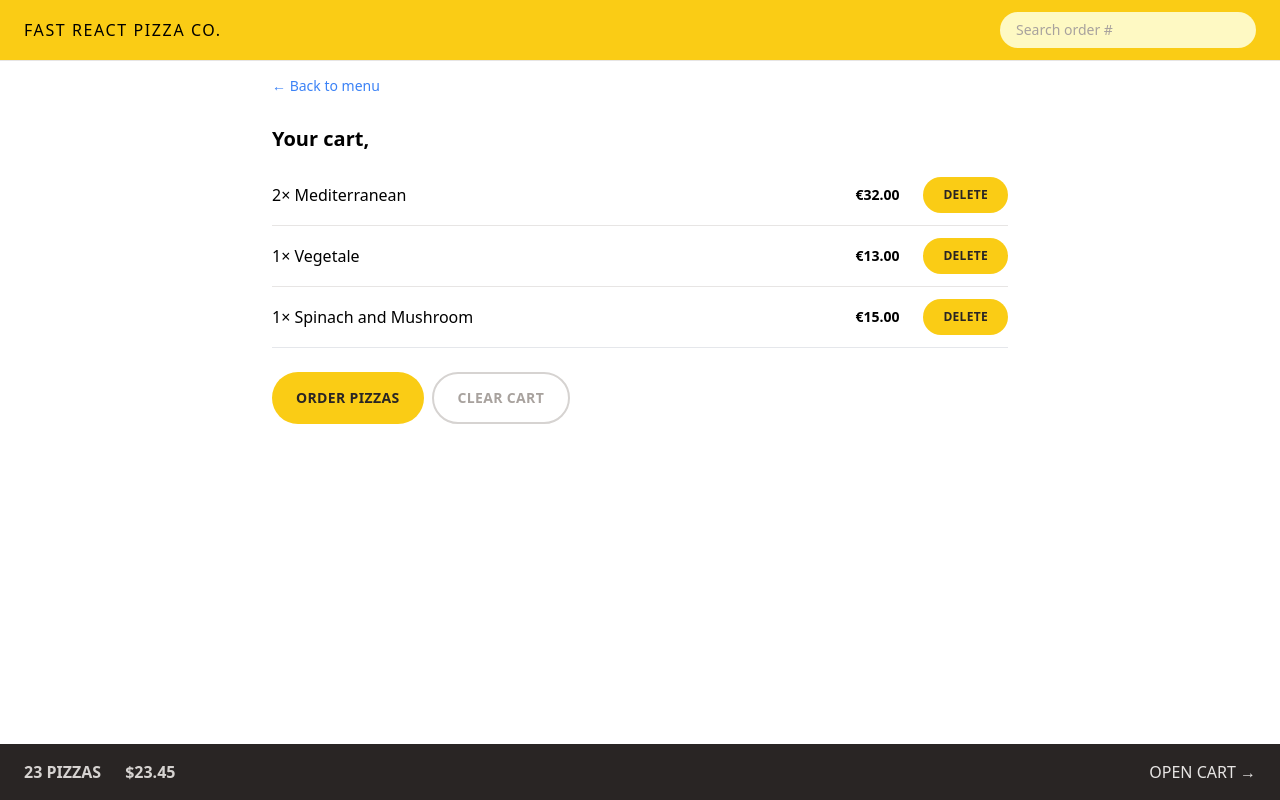
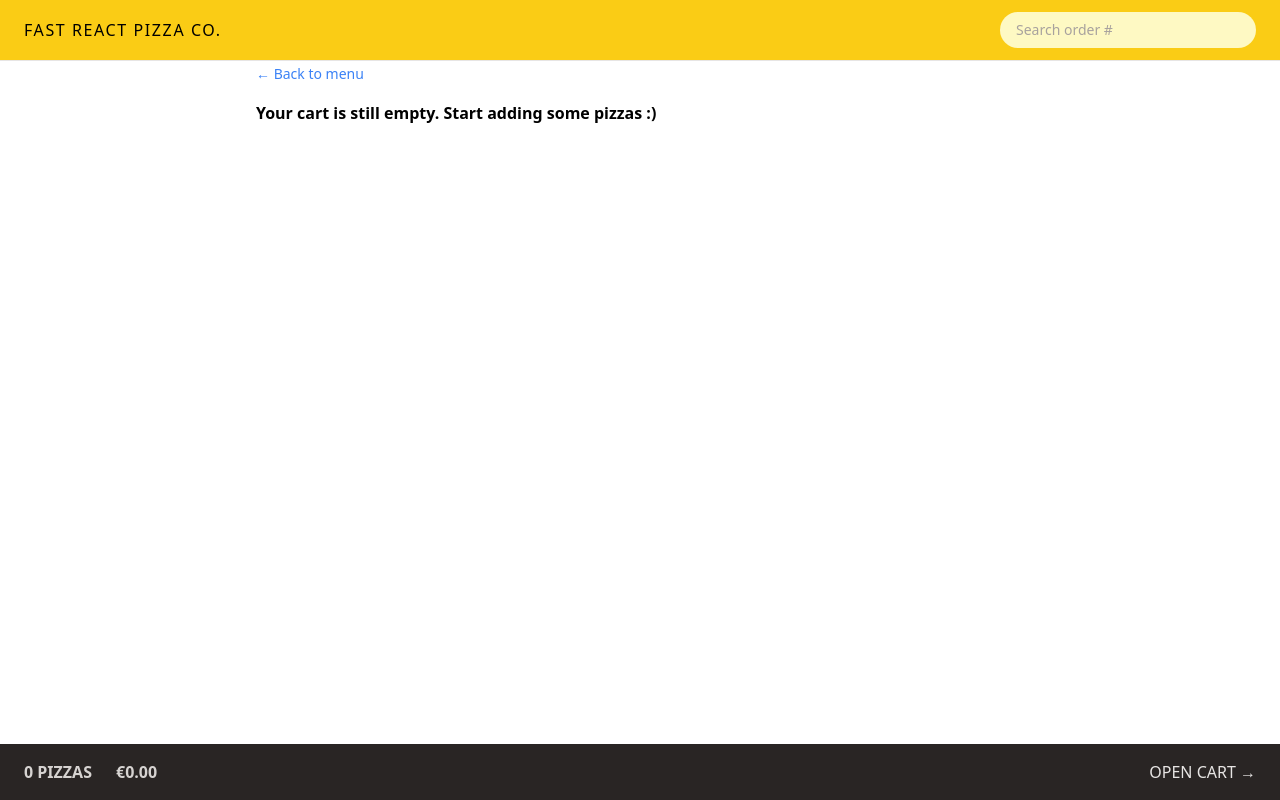
Before and after one commit to VisheshSingh/fast-react-pizza, a React (Vite) app: page /cart in a window 1280 px wide. Built offline with nearby package versions, Linux system fonts and the light colour scheme.

Commit message:
cart overview from redux

```diff
--- a/src/features/cart/Cart.jsx
+++ b/src/features/cart/Cart.jsx
@@ -2,35 +2,16 @@ import { Link } from "react-router-dom";
 import LinkButton from "../../ui/LinkButton";
 import Button from "../../ui/Button";
 import CartItem from "./CartItem";
-import { useSelector } from "react-redux";
-
-const fakeCart = [
-  {
-    pizzaId: 12,
-    name: "Mediterranean",
-    quantity: 2,
-    unitPrice: 16,
-    totalPrice: 32,
-  },
-  {
-    pizzaId: 6,
-    name: "Vegetale",
-    quantity: 1,
-    unitPrice: 13,
-    totalPrice: 13,
-  },
-  {
-    pizzaId: 11,
-    name: "Spinach and Mushroom",
-    quantity: 1,
-    unitPrice: 15,
-    totalPrice: 15,
-  },
-];
+import { useDispatch, useSelector } from "react-redux";
+import { clearCart } from "./cartSlice";
+import EmptyCart from "./EmptyCart";
 
 function Cart() {
   const username = useSelector((state) => state.user.name);
-  const cart = fakeCart;
+  const cart = useSelector((state) => state.cart.cart);
+  const dispatch = useDispatch();
+
+  if (!cart.length) return <EmptyCart />;
 
   return (
     <div className="px-4 py-3">
@@ -49,7 +30,9 @@ function Cart() {
           Order pizzas
         </Button>
 
-        <Button type="secondary">Clear cart</Button>
+        <Button type="secondary" onClick={() => dispatch(clearCart())}>
+          Clear cart
+        </Button>
       </div>
     </div>
   );
--- a/src/features/cart/CartOverview.jsx
+++ b/src/features/cart/CartOverview.jsx
@@ -1,11 +1,19 @@
-import { Link } from 'react-router-dom';
+import { useSelector } from "react-redux";
+import { Link } from "react-router-dom";
+import { formatCurrency } from "../../utils/helpers";
 
 function CartOverview() {
+  const totalQuantity = useSelector((state) =>
+    state.cart.cart.reduce((acc, item) => (acc += item.quantity), 0),
+  );
+  const totalPrice = useSelector((state) =>
+    state.cart.cart.reduce((acc, item) => (acc += item.totalPrice), 0),
+  );
   return (
     <div className="flex items-center justify-between bg-stone-800 px-4 py-4 text-sm uppercase text-stone-200 sm:px-6 md:text-base">
       <p className="space-x-4 font-semibold text-stone-300 sm:space-x-6">
-        <span>23 pizzas</span>
-        <span>$23.45</span>
+        <span>{totalQuantity} pizzas</span>
+        <span>{formatCurrency(totalPrice)}</span>
       </p>
       <Link to="/cart">Open cart &rarr;</Link>
     </div>
--- a/src/features/cart/EmptyCart.jsx
+++ b/src/features/cart/EmptyCart.jsx
@@ -1,11 +1,14 @@
-import { Link } from 'react-router-dom';
+import { Link } from "react-router-dom";
+import LinkButton from "../../ui/LinkButton";
 
 function EmptyCart() {
   return (
     <div>
-      <Link to="/menu">&larr; Back to menu</Link>
+      <LinkButton to="/menu">&larr; Back to menu</LinkButton>
 
-      <p>Your cart is still empty. Start adding some pizzas :)</p>
+      <p className="py-4 font-semibold">
+        Your cart is still empty. Start adding some pizzas :)
+      </p>
     </div>
   );
 }
```
